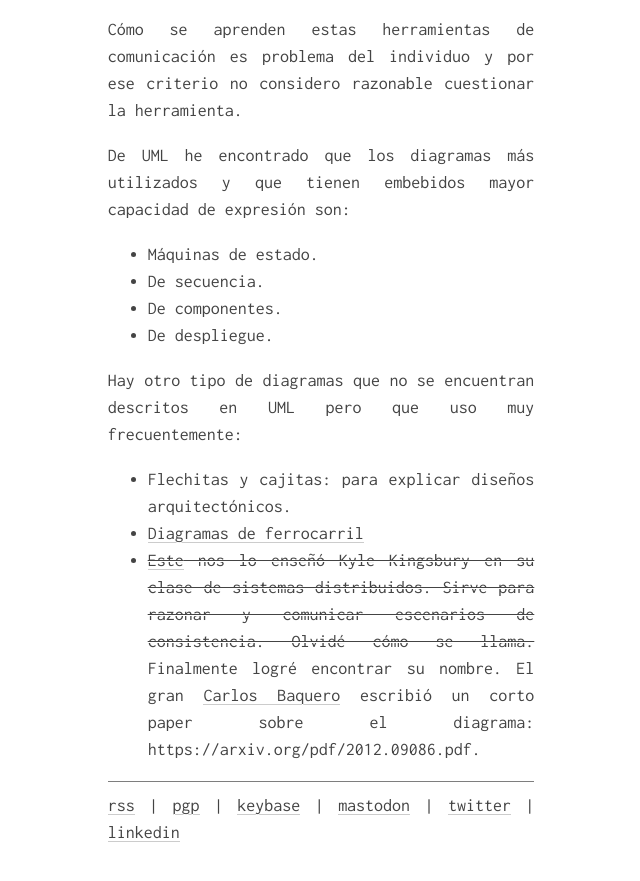
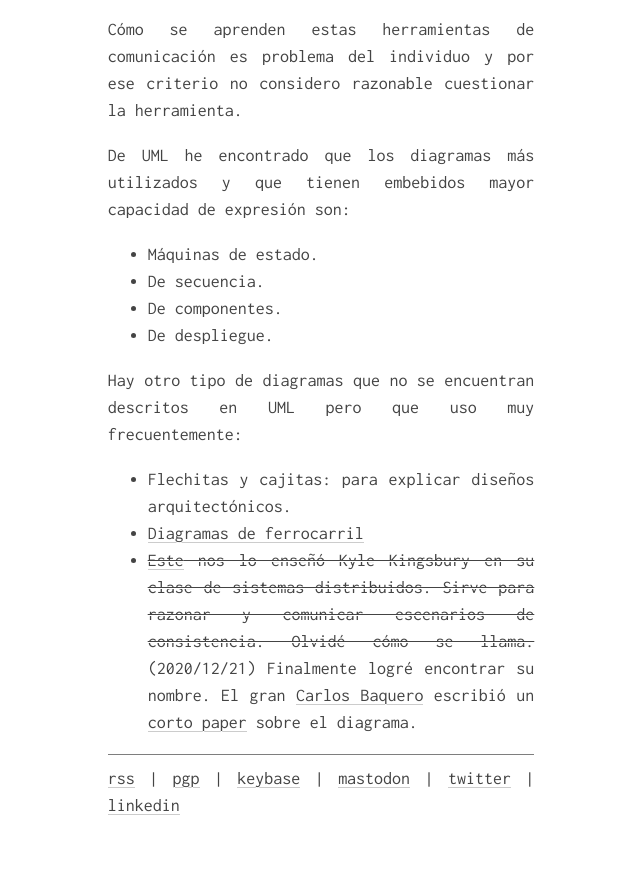
Before and after one commit to yujikiriki/yujikiriki.github.io, a Jekyll site: the page built from _posts/2020-09-28-lenguaje.md, in a window 1280 px wide and 900 px high, scrolled down 1743 px. Shown: the top 881 px of the window, without its empty margins (319-959 px from the left). Built offline with Jekyll 4.4.1, drawn with Linux system fonts in a browser that asks for light colours.

Commit message:
_posts/2020-09-28-lenguaje: mejor formato.

```diff
--- a/_posts/2020-09-28-lenguaje.md
+++ b/_posts/2020-09-28-lenguaje.md
@@ -34,4 +34,4 @@ Hay otro tipo de diagramas que no se encuentran descritos en UML pero que uso mu
 
 - Flechitas y cajitas: para explicar diseños arquitectónicos.
 - [Diagramas de ferrocarril](https://en.wikipedia.org/wiki/Syntax_diagram)
-- ~~[Este](https://www.researchgate.net/profile/Ricardo_Galli/publication/2320676/figure/fig4/AS:669396179632164@1536607894878/Causal-consistency-executions.png) nos lo enseñó Kyle Kingsbury en su clase de sistemas distribuidos. Sirve para razonar y comunicar escenarios de consistencia. Olvidé cómo se llama.~~ Finalmente logré encontrar su nombre. El gran [Carlos Baquero](https://twitter.com/xmal) escribió un corto paper sobre el diagrama: https://arxiv.org/pdf/2012.09086.pdf.
+- ~~[Este](https://www.researchgate.net/profile/Ricardo_Galli/publication/2320676/figure/fig4/AS:669396179632164@1536607894878/Causal-consistency-executions.png) nos lo enseñó Kyle Kingsbury en su clase de sistemas distribuidos. Sirve para razonar y comunicar escenarios de consistencia. Olvidé cómo se llama.~~ (2020/12/21) Finalmente logré encontrar su nombre. El gran [Carlos Baquero](https://twitter.com/xmal) escribió un [corto paper](https://arxiv.org/pdf/2012.09086.pdf) sobre el diagrama.
```
